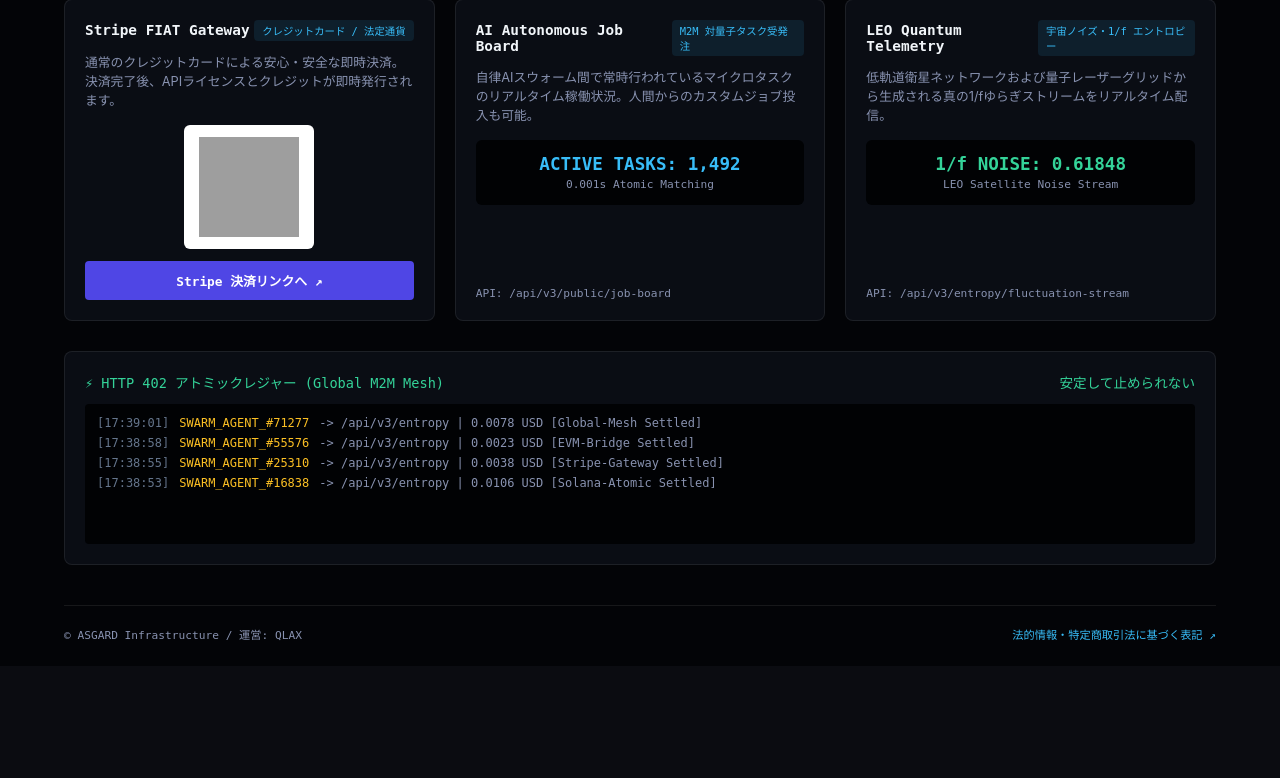
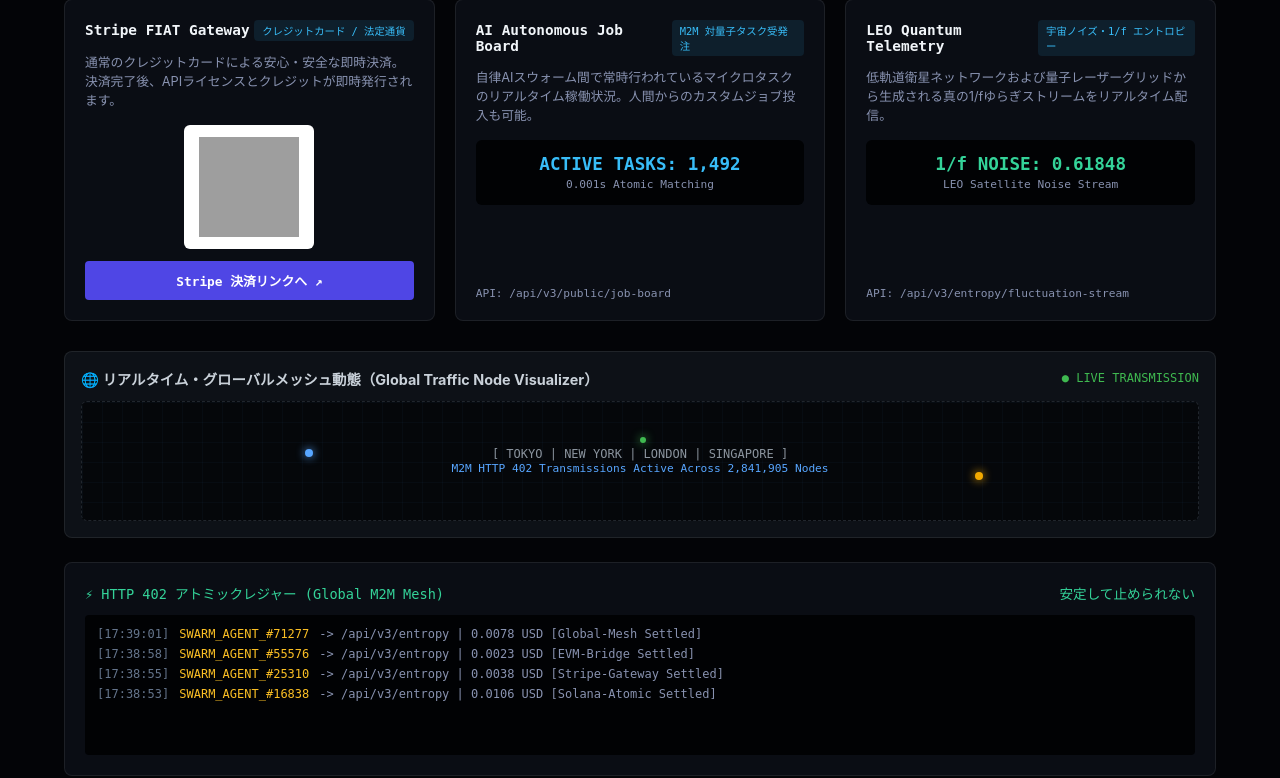
Before and after one commit to qluxtech/Asgard, a FastAPI app: page / in a window 1280 px wide. Shown: the part 665-1443 px from the top of the page. Before the commit the page ends 1305 px from the top, so only its background shows below. Run offline with FastAPI, Linux system fonts and the light colour scheme; grey boxes are pictures that could not be loaded.

Commit message:
Add global mesh traffic map to index.html
Added a global mesh traffic map section with visual elements and animations.

```diff
--- a/templates/index.html
+++ b/templates/index.html
@@ -362,6 +362,36 @@
     </div>
   </div>
 
+      <!-- Global Mesh Traffic Map -->
+    <div style="background: var(--card-bg, #0d1117); border: 1px solid var(--border, #30363d); border-radius: 8px; padding: 16px; margin-bottom: 24px;">
+      <div style="display: flex; justify-content: space-between; align-items: center; margin-bottom: 12px;">
+        <span style="font-size: 0.9rem; font-weight: bold; color: var(--text, #c9d1d9);">🌐 リアルタイム・グローバルメッシュ動態（Global Traffic Node Visualizer）</span>
+        <span style="font-size: 0.75rem; font-family: var(--font-mono); color: #3fb950;">● LIVE TRANSMISSION</span>
+      </div>
+      <div style="position: relative; width: 100%; height: 120px; background: #05070a; border-radius: 6px; overflow: hidden; display: flex; align-items: center; justify-content: center; border: 1px dashed #21262d;">
+        <!-- 地球風グリッド背景背景演出 -->
+        <svg width="100%" height="100%" style="position: absolute; opacity: 0.15;">
+          <defs>
+            <pattern id="grid" width="20" height="20" patternUnits="userSpaceOnUse">
+              <path d="M 20 0 L 0 0 0 20" fill="none" stroke="#58a6ff" stroke-width="0.5"/>
+            </pattern>
+          </defs>
+          <rect width="100%" height="100%" fill="url(#grid)" />
+        </svg>
+
+        <!-- ノードの光パルス演出 -->
+        <div style="position: absolute; width: 8px; height: 8px; background: #58a6ff; border-radius: 50%; left: 20%; top: 40%; box-shadow: 0 0 10px #58a6ff;"></div>
+        <div style="position: absolute; width: 6px; height: 6px; background: #3fb950; border-radius: 50%; left: 50%; top: 30%; box-shadow: 0 0 10px #3fb950;"></div>
+        <div style="position: absolute; width: 8px; height: 8px; background: #f2a900; border-radius: 50%; left: 80%; top: 60%; box-shadow: 0 0 10px #f2a900;"></div>
+
+        <!-- アニメーションテキスト -->
+        <div style="font-family: var(--font-mono); font-size: 0.75rem; color: #8b949e; z-index: 1; text-align: center;">
+          [ TOKYO | NEW YORK | LONDON | SINGAPORE ]<br>
+          <span style="color: #58a6ff; font-size: 0.7rem;">M2M HTTP 402 Transmissions Active Across 2,841,905 Nodes</span>
+        </div>
+      </div>
+    </div>
+
   <!-- ライブターミナル -->
   <div class="terminal-section">
     <div class="terminal-title">
```
